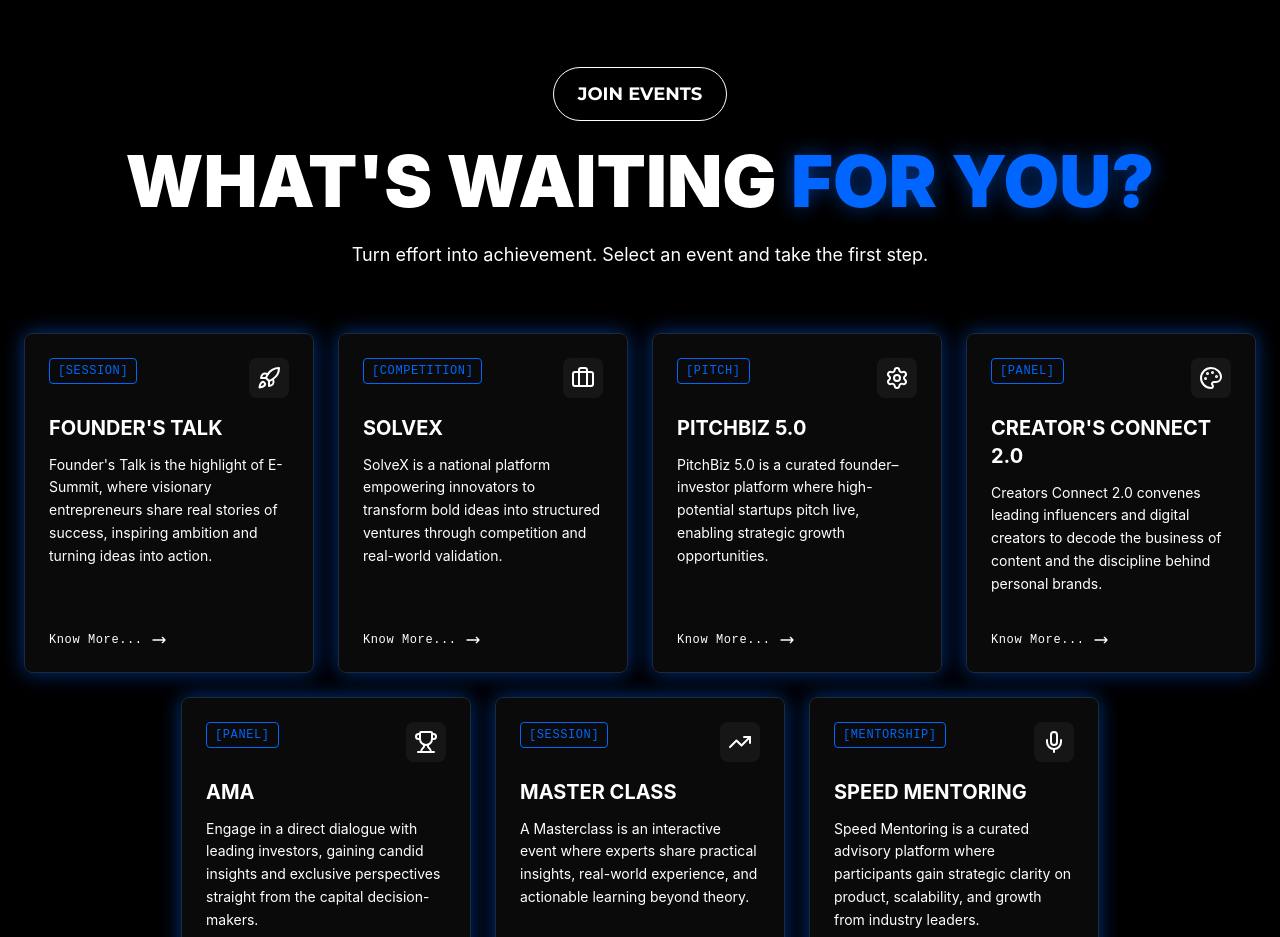
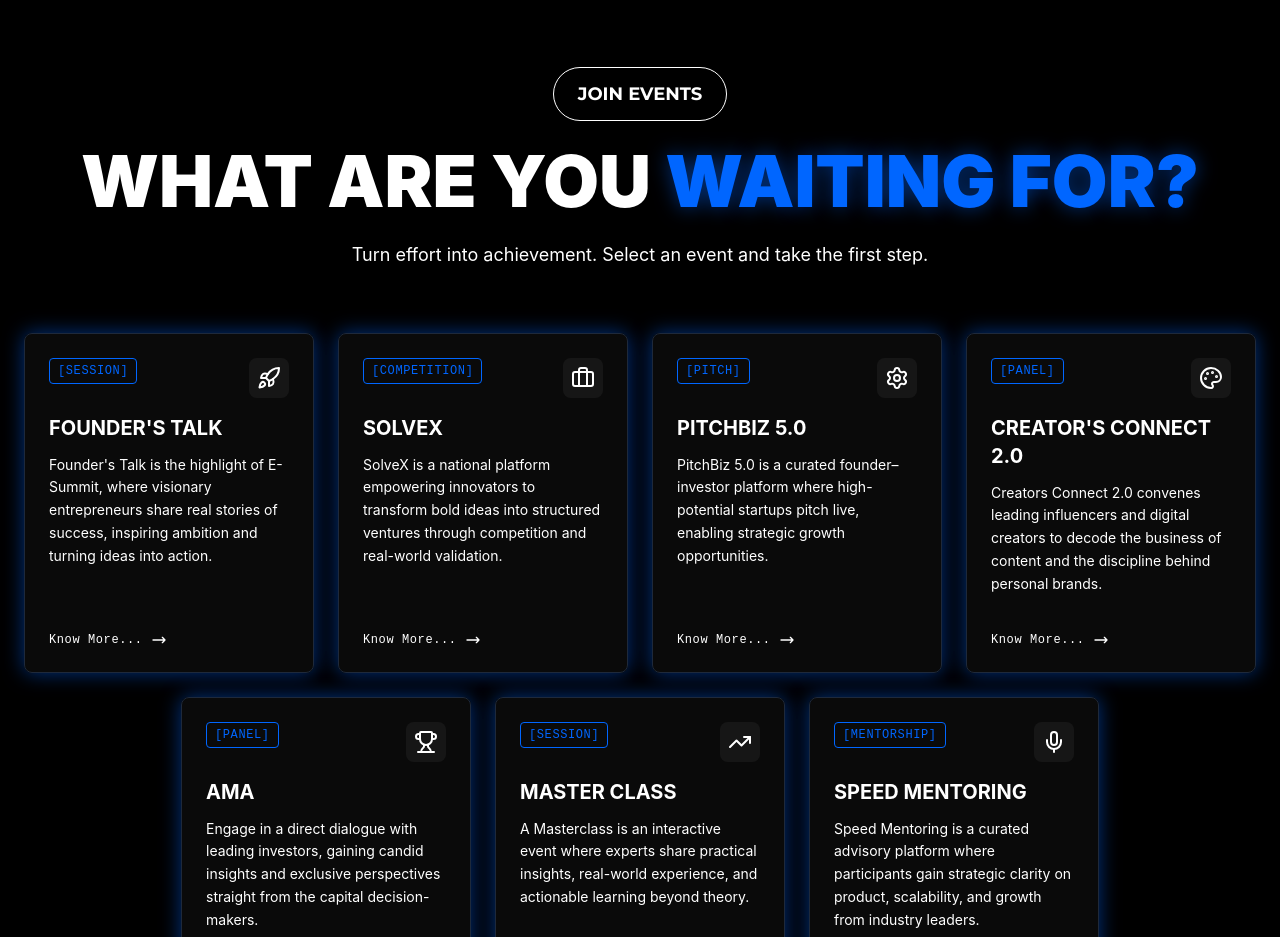
Before and after one commit to Ansh-mick27/AIIHFound_E_summit, a Next.js app: page / in a window 1280 px wide. Shown: the part 2140-3077 px from the top of the page. Built offline with nearby package versions, Linux system fonts and the light colour scheme.

Commit message:
Update EventsGrid heading to 'WHAT ARE YOU WAITING FOR?'

```diff
--- a/src/components/EventsGrid.tsx
+++ b/src/components/EventsGrid.tsx
@@ -91,7 +91,7 @@ export default function EventsGrid() {
                         transition={{ delay: 0.1 }}
                         className="text-5xl md:text-7xl font-black uppercase mb-6"
                     >
-                        WHAT'S WAITING <span className="text-glow-cobalt">FOR YOU?</span> {/* Changed text */}
+                        WHAT ARE YOU <span className="text-glow-cobalt">WAITING FOR?</span>
                     </motion.h2>
 
                     <motion.p
```
